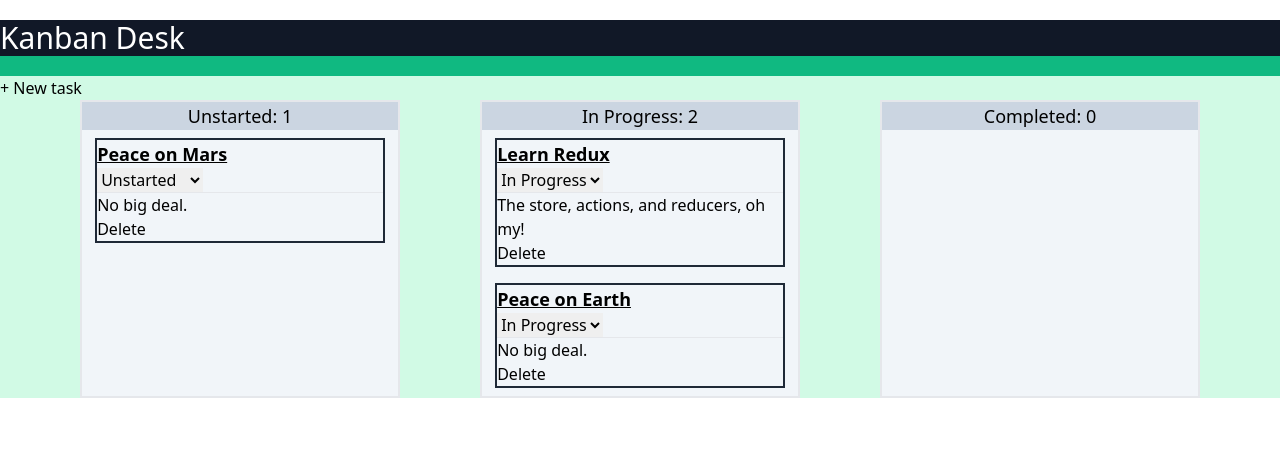
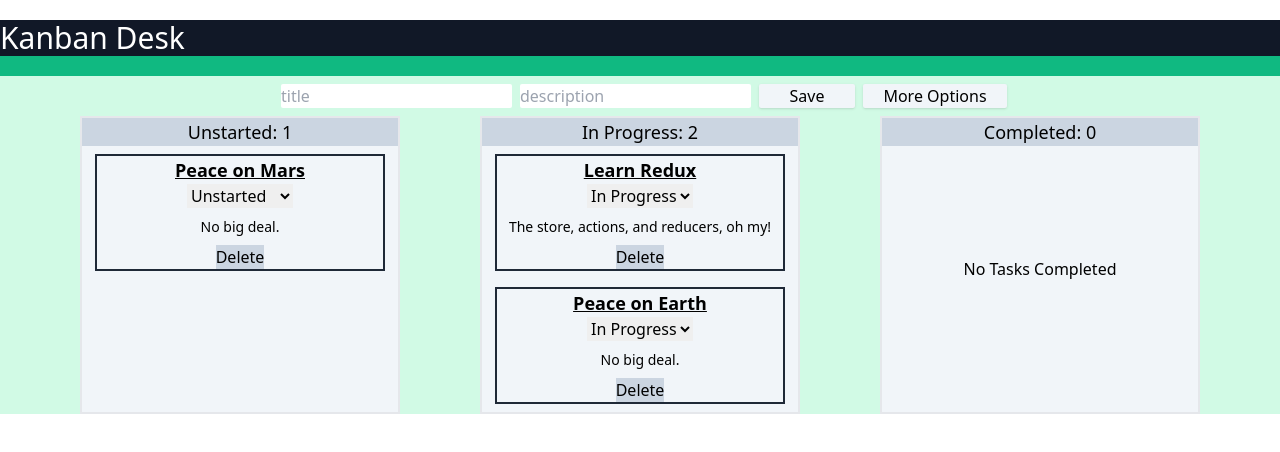
Before and after one commit to ankozlov98/Kanban, a React app: page / in a window 1280 px wide. Shown: the top 452 px of the page. Built offline with nearby package versions, Linux system fonts and the light colour scheme.

Commit message:
refactor + new styles structure + short form

```diff
--- a/src/App.tsx
+++ b/src/App.tsx
@@ -12,29 +12,20 @@ type PropTaskType = {
     dispatch: React.Dispatch<Action>,
 }
 
-
-
-
-
-const App = ({tasks}: PropTaskType) => {
-
-
-
-
-    return (
-        <div className=' bg-emerald-500 font-sans'>
-            <h1 className="my-5 text-3xl bg-gray-900 text-white">Kanban Desk</h1>
-            <TasksPage
-                tasks={tasks}
-            />
-        </div>
-    )
-}
-
 function mapStateToProps(state: any) {
     return {
         tasks: state.tasks
     }
 }
+// { tasks }: PropTaskType
+const App = () => {
+    return (
+        <TasksPage
+            // tasks={tasks}
+        />
+
+    )
+}
+
 
 export default connect(mapStateToProps)(App)
--- /dev/null
+++ b/src/Components/Form/ShortForm.tsx
@@ -0,0 +1,79 @@
+import React, { useState } from 'react'
+import { useDispatch } from 'react-redux'
+import { CreateTask, CreateTaskType } from '../../Redux/actions'
+import stylesObject from '../../Styles'
+
+
+const ShortForm = () => {
+
+    const dispatch = useDispatch()
+
+    const [title, setTitle] = useState('')
+    const [description, setDescription] = useState('')
+
+    const onTitleChange = (e: { target: { value: string } }) => {
+
+        setTitle(e.target.value)
+
+    }
+
+    const onDescriptionChange = (e: { target: { value: string } }) => {
+        setDescription(e.target.value)
+    }
+
+    const onCreateTask = ({ title, description }: CreateTaskType) => {
+        dispatch(CreateTask({ title, description }))
+        }
+
+
+    const resetForm = () => {
+        setTitle('')
+        setDescription('')
+    }
+
+    const handleSubmit = (e: React.FormEvent<HTMLFormElement>) => {
+        e.preventDefault()
+        onCreateTask({ title: title, description: description })
+        resetForm()
+    }
+
+    console.log(stylesObject?.flexStyles?.customCenter('row'))
+
+  return (
+     <div className={stylesObject?.flexStyles?.customCenter('row') + ' h-10'}>
+         <form className="task­list­form" onSubmit={handleSubmit}>
+            <input
+                className="full­width­input m-2 rounded-sm placeholder:m-2 "
+                onChange={onTitleChange}
+                value={title}
+                type="text"
+                placeholder="title"
+            />
+            <input
+                className="full­width­input rounded-sm placeholder:m-2"
+                onChange={onDescriptionChange}
+                value={description}
+                type="text"
+                placeholder="description"
+            />
+            <button
+                className="button  bg-slate-100 m-2 rounded-sm w-24 shadow"
+                type="submit"
+                disabled={!Boolean(title) && !(Boolean(description))}
+            >
+                Save
+            </button>
+        </form>
+        <button
+                className="button  bg-slate-100 rounded-sm w-36 shadow"
+                type="button"
+            >
+                More Options
+            </button>
+     </div>
+
+
+  )
+}
+
+export default ShortForm
--- a/src/Components/Task.tsx
+++ b/src/Components/Task.tsx
@@ -1,55 +1,48 @@
-import React, { ChangeEvent, FormEventHandler } from 'react'
-import { useDispatch } from 'react-redux'
-import { ChangeTask, TaskType } from '../Redux/actions'
-import { singleTask } from '../types/componentProps'
-import {  changeTaskFunctionType } from '../types/functionTypes'
+import React, { ChangeEvent, FormEventHandler } from "react";
+import { useDispatch } from "react-redux";
+import { ChangeTask, TaskType } from "../Redux/actions";
+import stylesObject from "../Styles";
+import { singleTask } from "../types/componentProps";
+import { changeTaskFunctionType } from "../types/functionTypes";
 
-import { TASK_STATUSES } from './TasksPage'
+import { TASK_STATUSES } from "./TasksPage";
 
+const taskContainerStyle = `${stylesObject?.flexStyles?.customCenter('col')} border-2 border-gray-800 bg-stale-100 w-11/12 m-2`
 
-
-
-const Task = ({
-    task,
-    status,
-    onDeleteTasks,
-    onChangeTask
-}: singleTask) => {
-
+const Task = ({ task, status, onDeleteTasks, onChangeTask }: singleTask) => {
 
   const DeleteTask = () => {
-
     onDeleteTasks({
       title: task.title,
       description: task.description,
       taskId: task.id,
-            status: status
-        })
-    }
+      status: status,
+    });
+  };
 
   const changeStatus = (event: { target: { value: string } }) => {
-        console.log(task.id)
-        console.log(event.target.value)
     onChangeTask({
       title: task.title,
       description: task.description,
       taskId: task.id,
-            status: event.target.value
-        })
-    }
+      status: event.target.value,
+    });
+  };
 
   return (
-        <article className="border-2 border-gray-800 bg-stale-100 w-11/12  m-2">
-            <section className="taskheader">
+    <article className={taskContainerStyle}>
+      <section className={stylesObject?.flexStyles?.customCenter('col')}>
         <section className="text-lg font-bold underline">{task.title}</section>
         <select value={status} onChange={changeStatus}>
-                    {TASK_STATUSES.map((status) => <option value={status}>{status}</option>)}
+          {TASK_STATUSES.map((status) => (
+            <option value={status}>{status}</option>
+          ))}
         </select>
       </section>
       <hr />
-            <section className="task­body">{task.description}</section>
-            <button onClick={DeleteTask}>Delete</button>
+      <section className="m-2 text-sm">{task.description}</section>
+      <button onClick={DeleteTask} className="bg-slate-300">Delete</button>
     </article>
-    )
-}
-export default Task
+  );
+};
+export default Task;
--- a/src/Components/TasksList.tsx
+++ b/src/Components/TasksList.tsx
@@ -1,36 +1,49 @@
-import React from 'react'
-import { TaskType } from '../index'
-import { changeTaskFunctionType } from '../types/functionTypes'
-import Task from './Task'
+import React from "react";
+import { TaskType } from "../index";
+import { changeTaskFunctionType } from "../types/functionTypes";
+import Task from "./Task";
 
 type TaskListProps = {
   status: string;
   tasks: TaskType[];
   onDeleteTasks: changeTaskFunctionType;
   onChangeTask: changeTaskFunctionType;
-}
+};
 
-const TaskList = (
-    {
+const TaskList = ({
   status,
   tasks,
   onDeleteTasks,
-        onChangeTask
+  onChangeTask,
 }: TaskListProps) => {
   return (
     <article className=" bg-slate-100 border-2 border-rs w-3/12 ">
-            <section className="bg-slate-300 text-center text-lg">{status}: {tasks.length || 0}</section>
+      <section className="bg-slate-300 text-center text-lg">
+        {status}: {tasks.length || 0}
+      </section>
 
-            <section className='flex flex-col items-center '>
-                {tasks.map(task => ((task.title && task.description) ?
-                    <Task key={task.id} task={task} status={status}
+      {!tasks.length ? (
+        <section className="flex flex-col items-center justify-center  h-5/6">
+          <p>No Tasks {status}</p>
+        </section>
+      ) : (
+        <section className="flex flex-col items-center justify-center">
+          {tasks.map((task) =>
+            task.title && task.description ? (
+              <Task
+                key={task.id}
+                task={task}
+                status={status}
                 onDeleteTasks={onDeleteTasks}
                 onChangeTask={onChangeTask}
-                    /> : ""
-                ))}
+              />
+            ) : (
+              ""
+            )
+          )}
         </section>
-
+      )}
     </article>
-    )
-}
-export default TaskList
+  );
+};
+export default TaskList;
--- a/src/Components/TasksPage.tsx
+++ b/src/Components/TasksPage.tsx
@@ -1,142 +1,89 @@
-import React, { Component, useEffect, useState } from 'react'
-import { useDispatch } from 'react-redux'
-import { TaskType } from '..'
-import { CreateTaskType, ChangeTaskType, CreateTask, DeleteTask, ChangeTask } from '../Redux/actions'
-import { PagePropsTasksType } from '../types/componentProps'
-import { changeTaskFunctionType, createTaskFunctionType } from '../types/functionTypes'
-import TaskList from './TasksList'
+import React, { Component, useEffect, useState } from "react";
+import { connect, useDispatch } from "react-redux";
+import { TaskType } from "..";
+import {
+  CreateTaskType,
+  ChangeTaskType,
+  CreateTask,
+  DeleteTask,
+  ChangeTask,
+} from "../Redux/actions";
+import { PagePropsTasksType } from "../types/componentProps";
+import {
+  changeTaskFunctionType,
+  createTaskFunctionType,
+} from "../types/functionTypes";
+import ShortForm from "./Form/ShortForm";
+import TaskList from "./TasksList";
 
-
-
-export const TASK_STATUSES = ['Unstarted', 'In Progress', 'Completed']
-
+export const TASK_STATUSES = ["Unstarted", "In Progress", "Completed"];
 
 type TaskPageProps = {
-    tasks: TaskType[]
+  tasks: TaskType[];
+};
+
+type NewTaskType = {
+  title: string | undefined;
+  description: string | undefined;
+};
+
+const TasksPage = ({ tasks }: TaskPageProps) => {
+  const dispatch = useDispatch();
+
+  const onDeleteTask = ({
+    title,
+    description,
+    taskId,
+    status,
+  }: ChangeTaskType) => {
+    dispatch(DeleteTask({ title, description, taskId, status }));
+  };
+  const onChangeTask = ({
+    title,
+    description,
+    taskId,
+    status,
+  }: ChangeTaskType) => {
+    dispatch(ChangeTask({ title, description, taskId, status }));
+  };
+
+  const [tasksState, setTasks] = useState<TaskType[]>([]);
+
+  const renderTasks = () => {
+    return TASK_STATUSES.map((status) => {
+      const statusTasks = tasksState.filter((task) => task.status === status);
+      return (
+        <TaskList
+          key={status}
+          status={status}
+          tasks={statusTasks}
+          onDeleteTasks={onDeleteTask}
+          onChangeTask={onChangeTask}
+        />
+      );
+    });
+  };
+
+  useEffect(() => {
+    setTasks(tasks);
+  }, [tasks]);
+
+  return (
+    <div className=" bg-emerald-500 font-sans">
+      <h1 className="my-5 text-3xl bg-gray-900 text-white">Kanban Desk</h1>
+
+      <div className="tasks bg-emerald-100">
+        <ShortForm />
+        <div className="tasklists">{renderTasks()}</div>
+      </div>
+    </div>
+  );
+};
+
+function mapStateToProps(state: any) {
+  return {
+    tasks: state.tasks,
+  };
 }
 
-type NewTaskType = {
-    title: string | undefined,
-    description: string | undefined
-}
-
-const TasksPage = ({tasks}: TaskPageProps) => {
-
-    const dispatch = useDispatch()
-
-    const onCreateTask = ({ title, description }: CreateTaskType) => {
-        dispatch(CreateTask({ title, description }))
-        }
-
-    const onDeleteTask = ({ title, description, taskId, status }: ChangeTaskType) => {
-            dispatch(DeleteTask({ title, description, taskId, status }))
-            }
-    const onChangeTask = ({ title, description, taskId, status }: ChangeTaskType) => {
-        dispatch(ChangeTask({ title, description, taskId, status }))
-        }
-
-    const [mock, setMock] = useState<TaskType[]>([])
-
-    useEffect(() => {
-        setMock(tasks)
-        console.log(tasks)
-    }, [tasks])
-
-    const [tasksState, setTasks] = useState<TaskType[]>([])
-
-
-    const [visibility, setVisibility] = useState(false)
-
-    const [title, setTitle] = useState('')
-
-    const [description, setDescription] = useState('')
-
-    const onTitleChange = (e: { target: { value: string } }) => {
-
-        setTitle(e.target.value)
-
-    }
-
-    const onDescriptionChange = (e: { target: { value: string } }) => {
-        setDescription(e.target.value)
-    }
-
-
-    const toggleForm = () => {
-        setVisibility(!visibility)
-    }
-
-    const resetForm = () => {
-        setTitle('')
-        setDescription('')
-    }
-
-
-
-    const renderTasks = () => {
-        return TASK_STATUSES.map(status => {
-            const statusTasks = tasksState.filter(task => task.status === status)
-            return <TaskList key={status} status={status} tasks={statusTasks} onDeleteTasks={onDeleteTask} onChangeTask={onChangeTask} />
-        })
-
-    }
-    const handleSubmit = (e: React.FormEvent<HTMLFormElement>) => {
-        e.preventDefault()
-        onCreateTask({ title: title, description: description })
-        resetForm()
-    }
-
-    useEffect(() => {
-
-        setTasks(tasks)
-    }, [tasks])
-
-
-
-
-
-
-    return (
-        <div className="tasks bg-emerald-100">
-            <div className="task­list­header">
-                <button
-                    className="button button­default"
-                    onClick={toggleForm}
-                >
-                    + New task
-                </button>
-            </div>
-            {visibility && (
-                <form className="task­list­form" onSubmit={handleSubmit}>
-                    <input
-                        className="full­width­input"
-                        onChange={onTitleChange}
-                        value={title}
-                        type="text"
-                        placeholder="title"
-                    />
-                    <input
-                        className="full­width­input"
-                        onChange={onDescriptionChange}
-                        value={description}
-                        type="text"
-                        placeholder="description"
-                    />
-                    <button
-                        className="button border-4 border-cyan-500 backdrop-grayscale"
-                        type="submit"
-                    >
-                        Save
-                    </button>
-                </form>
-            )}
-            <div className="tasklists">
-                {renderTasks()}
-            </div>
-        </div>
-
-    )
-}
-
-
-export default TasksPage;
+export default connect(mapStateToProps)(TasksPage);
--- /dev/null
+++ b/src/Styles/flexStyles.ts
@@ -0,0 +1 @@
+export const customCenter = (dir: string) => `flex flex-${dir} justify-center items-center`
--- /dev/null
+++ b/src/Styles/index.ts
@@ -0,0 +1,7 @@
+import * as flexStyles from './flexStyles'
+
+const stylesObject = {
+    flexStyles: flexStyles
+}
+
+export default stylesObject
```
Also changed, not shown: src/Components/Form/FullForm.tsx (added), src/Components/Form/defaultFormObject.ts (added). Lines whose indentation alone changed are shown as unchanged.
